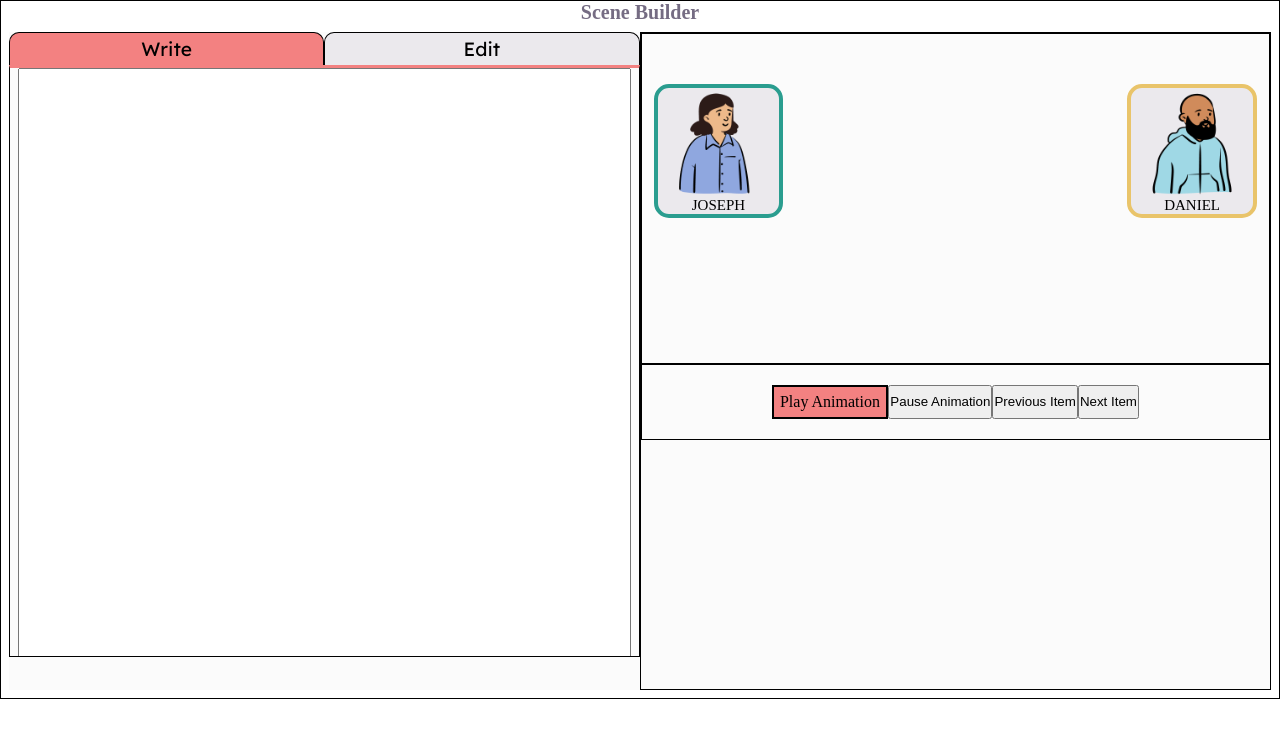
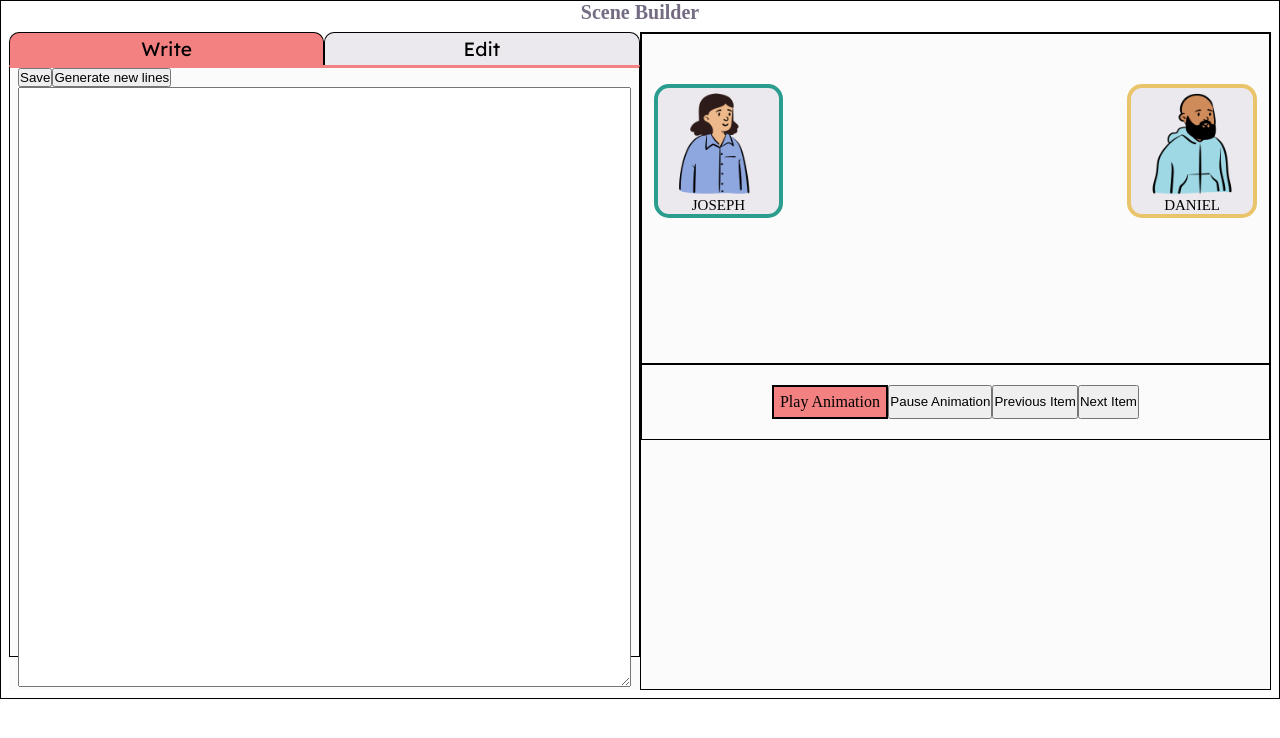
Before and after one commit to hangingpulse/scene-builder, a React (Create React App) app: page / in a window 1280 px wide. Both pictures are taken after a click on the element "Write". Shown: the top 738 px of the page. Built offline with nearby package versions, Linux system fonts and the light colour scheme; no server answers; a web font is replaced by a local one.

Commit message:
implement basic openapi

```diff
--- a/package.json
+++ b/package.json
@@ -8,6 +8,7 @@
     "@testing-library/jest-dom": "^5.12.0",
     "@testing-library/react": "^11.2.7",
     "@testing-library/user-event": "^12.8.3",
+    "axios": "^0.21.1",
     "babel-plugin-macros": "^3.1.0",
     "framer-motion": "^4.1.17",
     "react": "^17.0.2",
--- a/src/components/SceneEditor/CharacterEditor/CharacterEditor.style.js
+++ b/src/components/SceneEditor/CharacterEditor/CharacterEditor.style.js
@@ -22,7 +22,7 @@ const BlurOverlay = styled.div`
         rgba(255, 255, 255, 0),
         ${({ theme }) => theme.colors.primary}
     );
-    height: 4em;
+    height: 2em;
     z-index: 10;
 `;
 
--- a/src/components/editorcomponents/TextEditor/index.js
+++ b/src/components/editorcomponents/TextEditor/index.js
@@ -4,6 +4,7 @@ import styled from "styled-components";
 import dummyText from "../../../data/dummyText";
 import useTextToObjectParser from "../../../hooks/useTextToObjectParser";
 import changeObjectToTextParser from "../../../hooks/useObjectToTextParser";
+import useOpenApi from "../../../hooks/useOpenApi";
 
 const StyledTextArea = styled.textarea`
     width: 100%;
@@ -16,11 +17,18 @@ const StyledTextArea = styled.textarea`
 function TextEditor() {
     const { sceneState } = useContext(SceneContext);
     const [text, setText] = useState(dummyText);
+    const [getPrompt, openApiText] = useOpenApi();
 
     useEffect(() => {
         const sceneText = changeObjectToTextParser(sceneState);
         setText(sceneText);
     }, [sceneState]);
+
+    useEffect(() => {
+        if (openApiText.length) {
+            setText(text + openApiText);
+        }
+    }, [openApiText]);
 
     const saveScene = useTextToObjectParser();
 
@@ -28,15 +36,20 @@ function TextEditor() {
         saveScene(text);
     };
 
+    const getTextFromOpenApi = () => {
+        getPrompt(text);
+    };
+
     return (
         <div>
+            <button className="SaveButton" onClick={handleClick}>
+                Save
+            </button>
+            <button onClick={() => getPrompt(text)}>Generate new lines</button>
             <StyledTextArea
                 value={text}
                 onChange={(e) => setText(e.target.value)}
             ></StyledTextArea>
-            <button className="SaveButton" onClick={handleClick}>
-                Save
-            </button>
         </div>
     );
 }
--- a/src/components/pagecomponents/Main/Main.style.js
+++ b/src/components/pagecomponents/Main/Main.style.js
@@ -26,7 +26,6 @@ const EditorContainer = styled.div`
     padding: 0 0.8em;
     border: 1px solid black;
     border-top: 3px solid ${({ theme }) => theme.colors.highlight};
-    overflow: hidden;
 `;
 
 // only the editor content without the tabbar
--- /dev/null
+++ b/src/hooks/useOpenApi.js
@@ -0,0 +1,36 @@
+import { useState } from "react";
+import axios from "axios";
+
+function useOpenApi() {
+    const [openApiText, setOpenApiText] = useState("");
+
+    const getPromptURL = `https://api.openai.com/v1/engines/curie/completions`;
+
+    const header = {
+        headers: {
+            Authorization: `Bearer ${process.env.REACT_APP_OPENAPI_TOKEN}`,
+        },
+    };
+
+    const getPrompt = (text) => {
+        const promptRequestBody = {
+            prompt: text,
+            max_tokens: 200,
+            temperature: 0.7,
+            top_p: 1,
+            n: 1,
+            stream: false,
+            logprobs: null,
+            presence_penalty: 0.3,
+            frequency_penalty: 0.3,
+        };
+        console.log(text);
+        axios
+            .post(getPromptURL, promptRequestBody, header)
+            .then((res) => setOpenApiText(res.data.choices[0].text));
+    };
+
+    return [getPrompt, openApiText];
+}
+
+export default useOpenApi;
```
Also changed, not shown: 1 other file (tests, documents, lock files or other folders).
